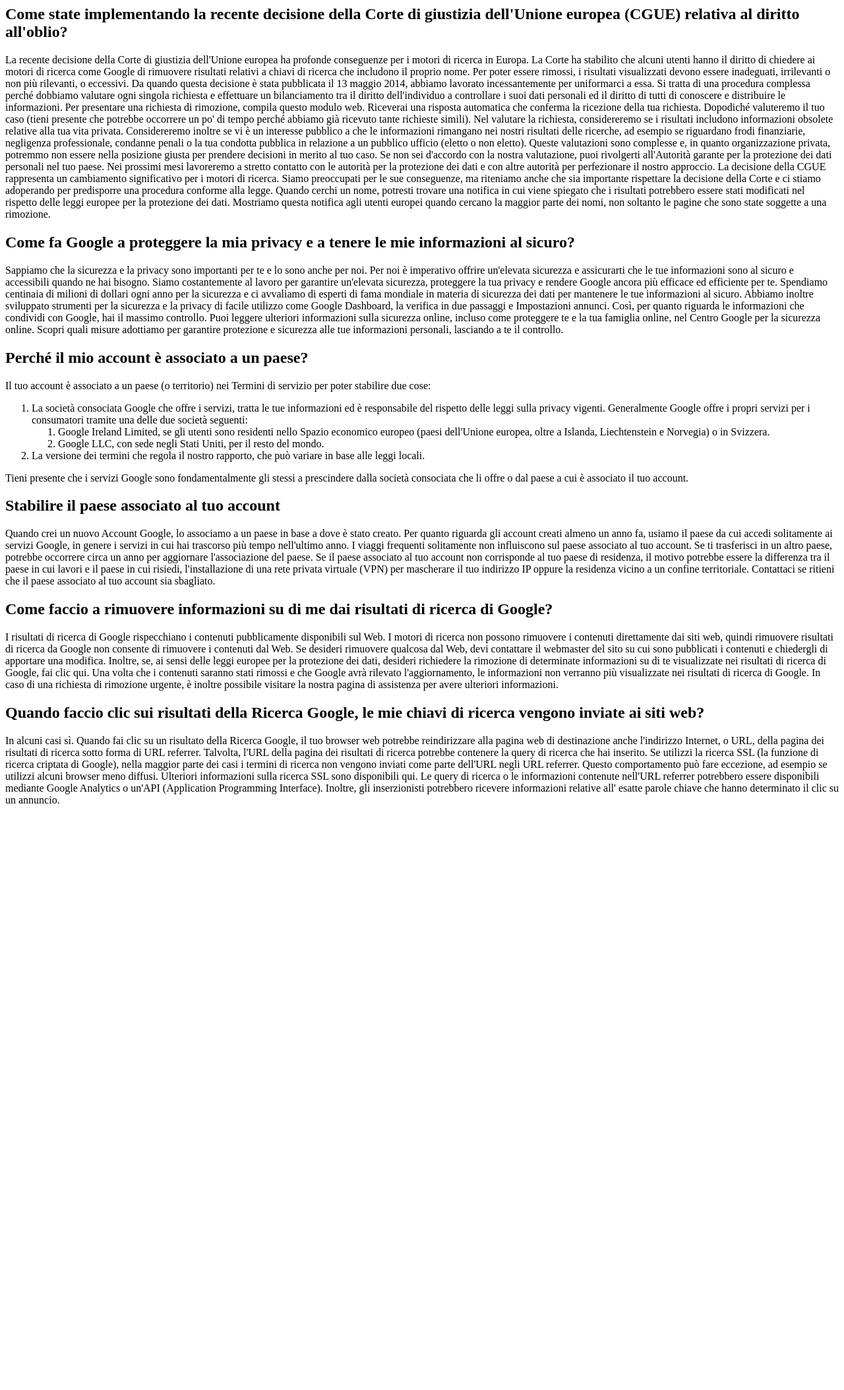
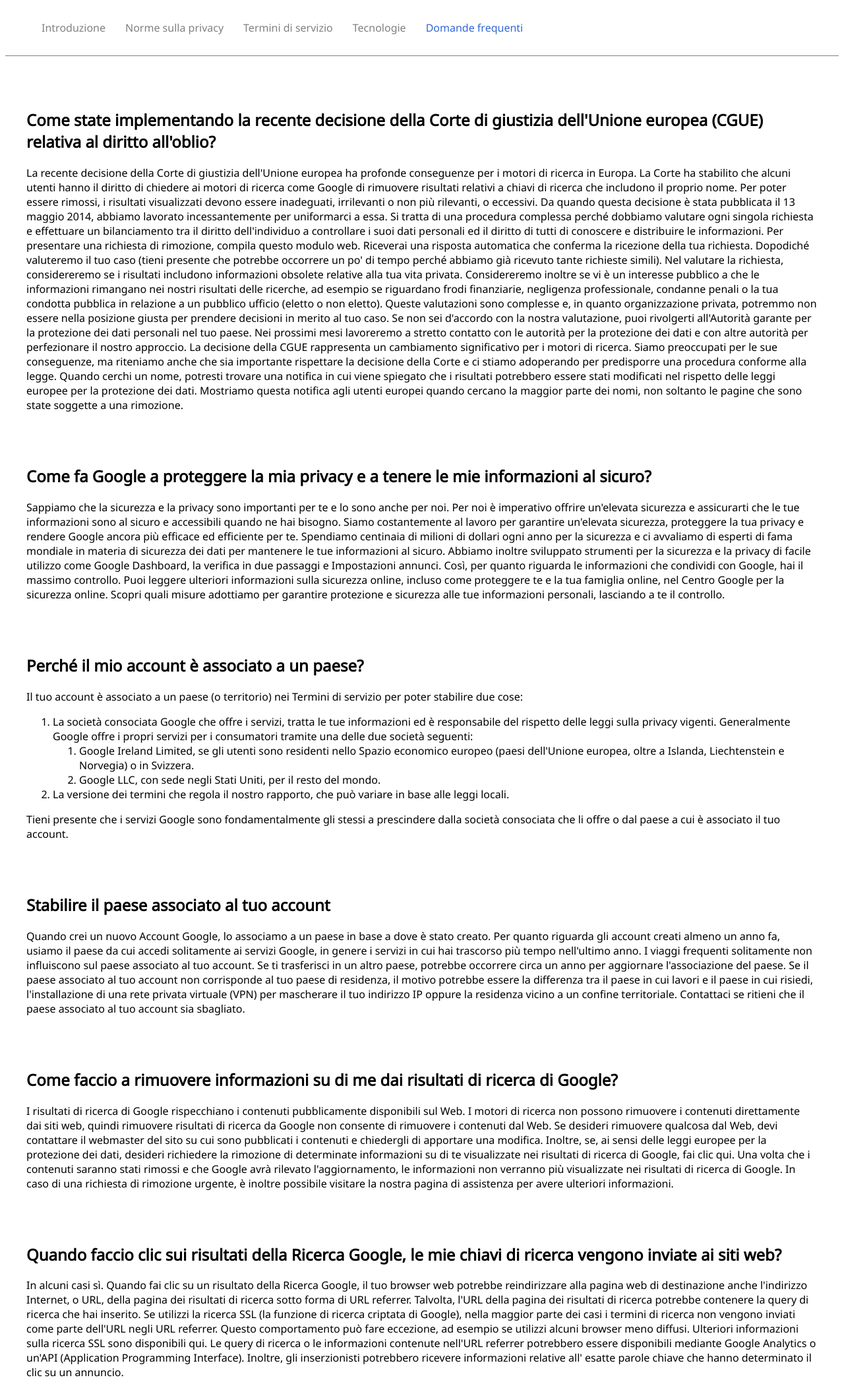
Before and after one commit to MirkoGriffo/php-google-faq, a PHP site: page / in a window 1280 px wide. Shown: the whole page at 66% size. Before the commit the page ends 1218 px from the top, so only its background shows below. Run offline with PHP 8.4, Linux system fonts and the light colour scheme.

Commit message:
add style

```diff
--- /dev/null
+++ b/css/main.css
@@ -0,0 +1,29 @@
+body {
+  font-family: "Noto Sans", sans-serif;
+}
+.blu {
+  color: #3367d6 !important;
+}
+.nav {
+  list-style: none;
+  display: flex;
+  flex-wrap: wrap;
+  flex-direction: row;
+}
+.nav li {
+  margin: 15px;
+  color: gray;
+}
+
+.navbar {
+  border-bottom: 1px solid gray;
+}
+
+.container {
+  width: 1200px;
+  margin: 0 auto;
+}
+
+h2 {
+  margin-top: 80px;
+}
--- a/index.php
+++ b/index.php
@@ -1,3 +1,18 @@
+<!DOCTYPE html>
+<html lang="en">
+<head>
+    <meta charset="UTF-8">
+    <meta http-equiv="X-UA-Compatible" content="IE=edge">
+    <meta name="viewport" content="width=device-width, initial-scale=1.0">
+
+    <title>Google FAQ</title>
+    <!-- Font -->
+    <link rel="preconnect" href="https://fonts.gstatic.com">
+<link href="https://fonts.googleapis.com/css2?family=Noto+Sans&display=swap" rel="stylesheet">
+    <link rel="stylesheet" href="css/main.css">
+</head>
+<body>
+
 <?php
 
 $faqs = [
@@ -61,7 +76,17 @@ $faqs = [
     ],
 ]
 ?>
+<div class="navbar">
+<ul class="nav">
+    <li>Introduzione</li>
+    <li>Norme sulla privacy</li>
+    <li>Termini di servizio</li>
+    <li>Tecnologie</li>
+    <li class="blu">Domande frequenti</li>
+</ul>
+</div>
 
+<div class="container">
 <?php foreach ($faqs as $faq) {?>
 
 
@@ -69,3 +94,9 @@ $faqs = [
 <p><?php echo $faq['risposta'] ?></p>
 
 <?php }?>
+
+
+</div>
+
+</body>
+</html>
```
